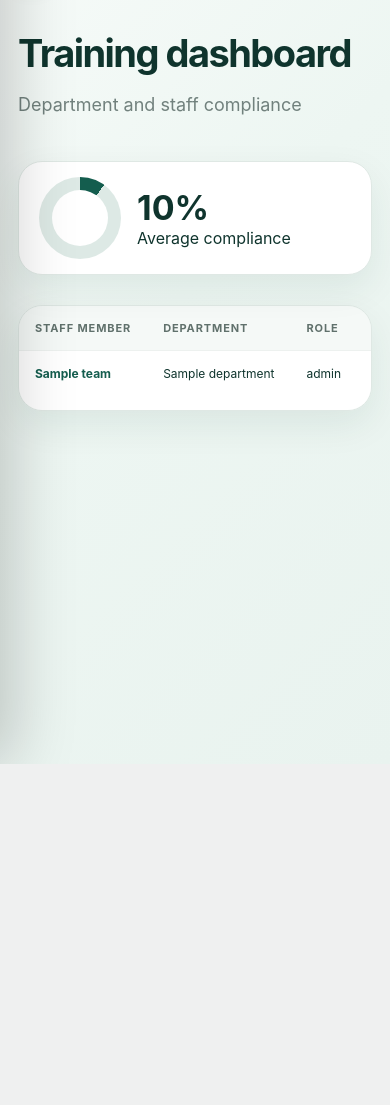
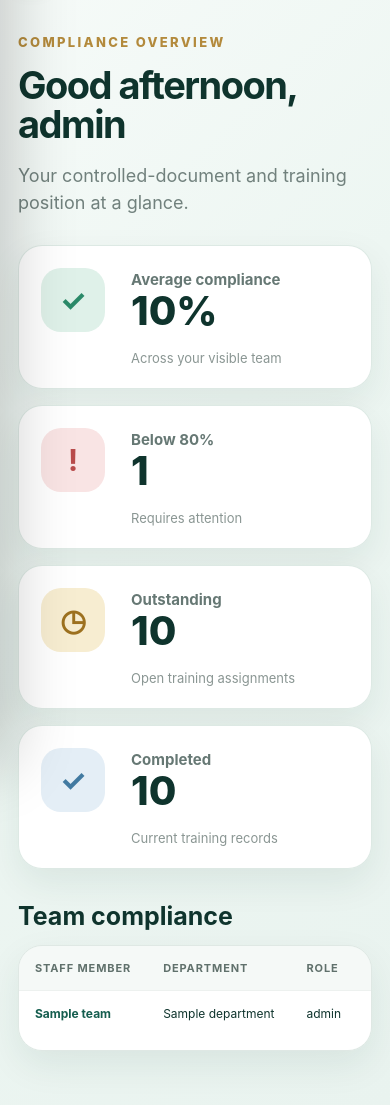
Before and after one commit to ahmedmanubariya/Training-Matrix, a Flask app: template traininghub/templates/dashboard.html in a window 390 px wide. Shown: the part 80-1185 px from the top of the page. Before the commit the page ends 844 px from the top, so only its background shows below. Run offline with Flask 3, Linux system fonts and the light colour scheme; the visitor is signed in with stand-in values (Sample User, id 1); data comes from the database, SQL or seed files in the repository; tables that the repository leaves empty hold one stand-in row (values such as "Sample post"); the template is opened without the code that fills it: most values are stand-ins (such as "Sample title", 1, 10 or a date in 2020).

Commit message:
ui: redesign compliance dashboard with mobile metric cards

```diff
--- a/traininghub/templates/dashboard.html
+++ b/traininghub/templates/dashboard.html
@@ -1,19 +1,48 @@
 {% extends 'base.html' %}
 {% block content %}
-<div class="title-row">
-  <div><h1>Training dashboard</h1><p class="muted">Department and staff compliance</p></div>
-  <div class="pie-row"><div class="pie" style="--pct:{{ average }}"></div><div><strong class="big">{{ average }}%</strong><div>Average compliance</div></div></div>
+<section class="page-hero">
+  <div class="eyebrow">Compliance overview</div>
+  <h1>Good {{ 'morning' if now_hour is defined and now_hour < 12 else 'afternoon' }}, {{ me.employee_name or me.username }}</h1>
+  <p>Your controlled-document and training position at a glance.</p>
+</section>
+
+<div class="cards">
+  <div class="card metric-card">
+    <div class="metric-icon green">✓</div>
+    <div><div class="metric-label">Average compliance</div><div class="metric-value">{{ average }}%</div></div>
+    <div class="metric-note">Across your visible team</div>
+  </div>
+  <div class="card metric-card">
+    <div class="metric-icon red">!</div>
+    <div><div class="metric-label">Below 80%</div><div class="metric-value">{{ team|selectattr('percentage','lt',80)|list|length }}</div></div>
+    <div class="metric-note">Requires attention</div>
+  </div>
+  <div class="card metric-card">
+    <div class="metric-icon gold">◷</div>
+    <div><div class="metric-label">Outstanding</div><div class="metric-value">{{ team|sum(attribute='outstanding') }}</div></div>
+    <div class="metric-note">Open training assignments</div>
+  </div>
+  <div class="card metric-card">
+    <div class="metric-icon blue">✓</div>
+    <div><div class="metric-label">Completed</div><div class="metric-value">{{ team|sum(attribute='trained') }}</div></div>
+    <div class="metric-note">Current training records</div>
+  </div>
 </div>
+
+<h2 class="section-heading">Team compliance</h2>
 <table>
 <thead><tr><th>Staff member</th><th>Department</th><th>Role</th><th>Compliance</th><th>Trained</th><th>Outstanding</th><th>Alert</th></tr></thead>
 <tbody>
 {% for e in team %}
 <tr>
-  <td><a href="{{ url_for('staff_admin.detail', employee_id=e.id) }}">{{ e.name }}</a></td><td>{{ e.department }}</td><td>{{ e.job_role or '—' }}</td>
+  <td><a href="{{ url_for('staff_admin.detail', employee_id=e.id) }}">{{ e.name }}</a></td>
+  <td>{{ e.department }}</td><td>{{ e.job_role or '—' }}</td>
   <td><div class="progress"><span style="width:{{ e.percentage }}%"></span></div>{{ e.percentage }}%</td>
   <td>{{ e.trained }}</td><td>{{ e.outstanding }}</td>
-  <td>{% if e.percentage < 80 %}<span class="danger-pill">Below 80%</span>{% else %}—{% endif %}</td>
+  <td>{% if e.percentage < 80 %}<span class="danger-pill">Below 80%</span>{% else %}<span class="status compliant">Current</span>{% endif %}</td>
 </tr>
+{% else %}
+<tr><td colspan="7">No staff records are currently available.</td></tr>
 {% endfor %}
 </tbody></table>
 {% endblock %}
```
